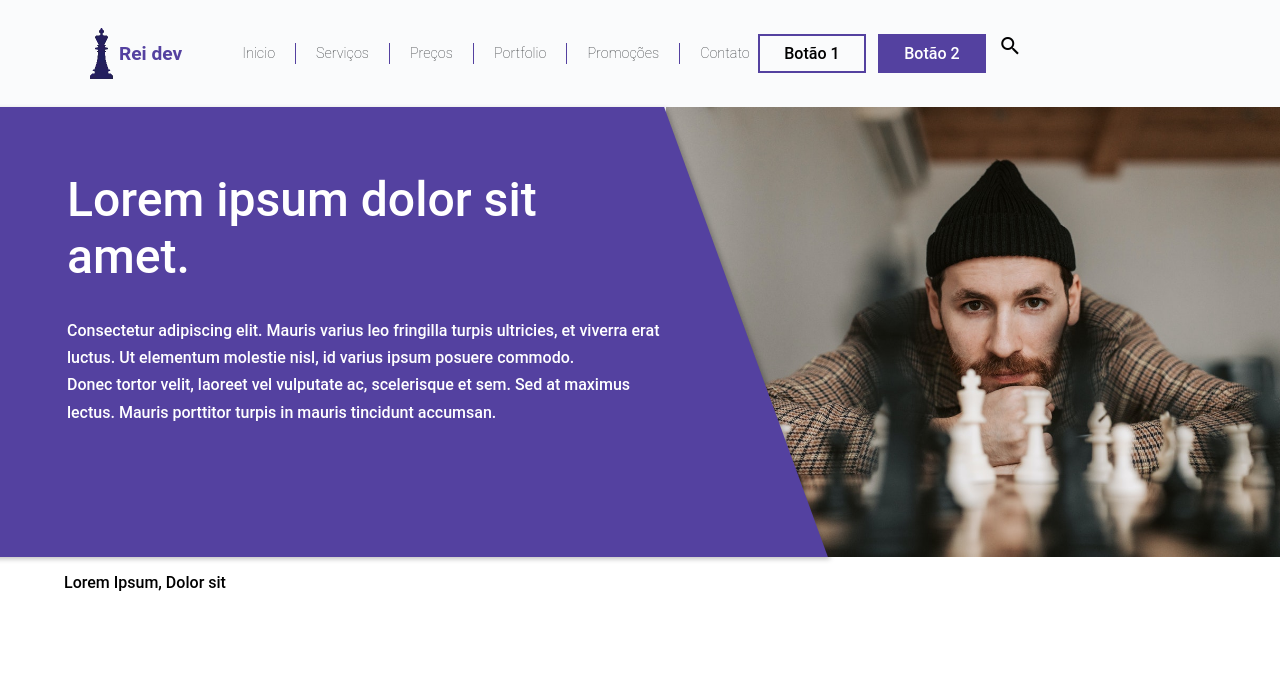
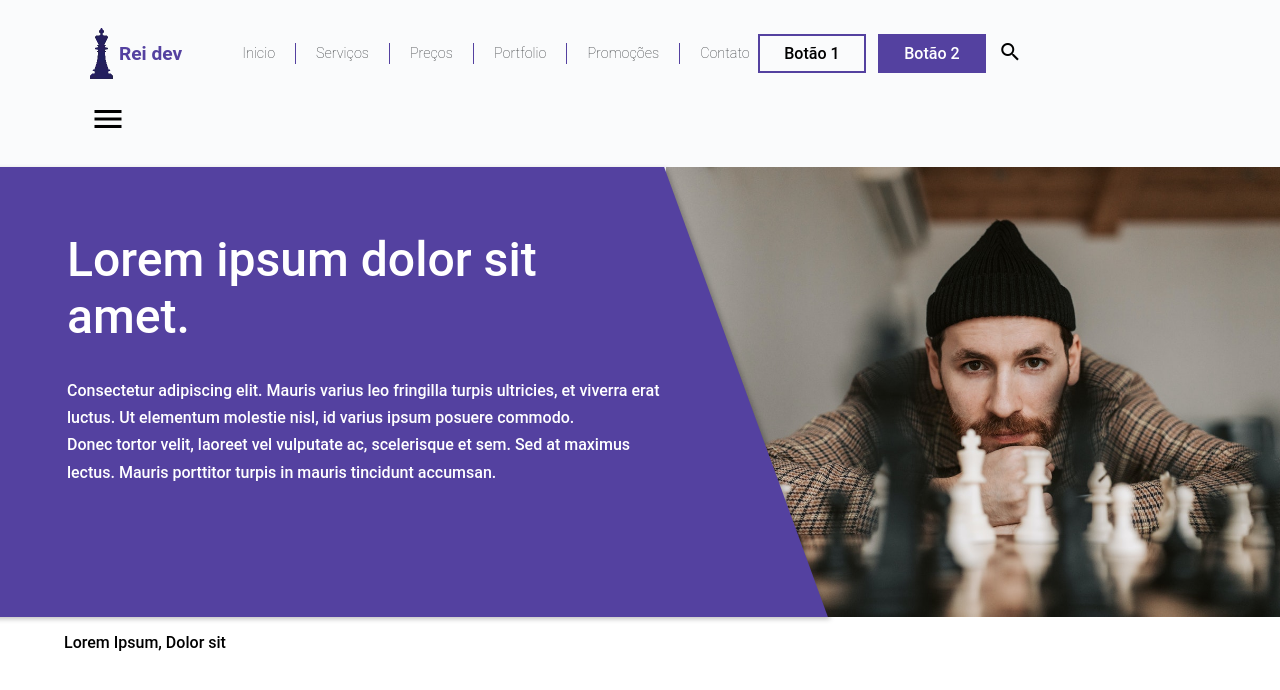
Before and after one commit to CristoferPortela/rei-dev, a React (Create React App) app: page / in a window 1280 px wide. Shown: the top 690 px of the page. Built offline with nearby package versions, Linux system fonts and the light colour scheme.

Commit message:
feat: added side menu

```diff
--- a/src/components/Header/index.tsx
+++ b/src/components/Header/index.tsx
@@ -5,8 +5,10 @@ import Logo from '../../assets/img/logo2.webp';
 import { FlexItem, Row } from '../Styled/Flex';
 import { Button } from '../Styled/Button';
 import { Container } from '../Styled/Container';
+import { Icon } from '../Styled/Miscellaneous';
 
 export const Header = () => {
+    const [menuActive, setMenuActive] = React.useState<boolean>(false);
     const pages = [
         "Inicio",
         "Serviços",
@@ -18,8 +20,7 @@ export const Header = () => {
     ];
     return (
         <Container as={"header"} bg={"#fafbfc"}>
-
-            <Row align={"Center"}>
+            <Row align={"Center"} className={"space-between-md"}>
                 <FlexItem auto={true}>
                     <Brand>
                         <Link to="/">
@@ -31,7 +32,8 @@ export const Header = () => {
                         </p>
                     </Brand>
                 </FlexItem>
-                <FlexItem size={6}>
+                <Row as={FlexItem} size={9} align={"center"} className={`menu ${menuActive ? 'active' : ''}`}>
+                    <FlexItem size={8}>
                         <NavMenu>
                             <ul>
                                 {
@@ -46,8 +48,8 @@ export const Header = () => {
                             </ul>
                         </NavMenu>
                     </FlexItem>
-                <FlexItem size={3}>
-                    <Row>
+                    <FlexItem size={4}>
+                        <Row align={"center"}>
                             <FlexItem size={5}>
                                 <Button border={"rgb(84, 65, 160)"}>
                                     Botão 1
@@ -59,13 +61,21 @@ export const Header = () => {
                             </Button>
                             </FlexItem>
                             <FlexItem size={2}>
-                            <span className="material-icons">
+                                <Icon>
                                     search
-                            </span>
+                                </Icon>
                             </FlexItem>
                         </Row>
                     </FlexItem>
                 </Row>
+                <Row as={FlexItem} size={9} className={"flex-end-md hidden-lg"}>
+                    <Button onClick={() => setMenuActive(!menuActive)} border={"transparent"}>
+                        <Icon style={{ fontSize: 36 }}>
+                            menu
+                        </Icon>
+                    </Button>
+                </Row>
+            </Row>
         </Container>
     )
 }
```
Lines whose indentation alone changed are shown as unchanged.
